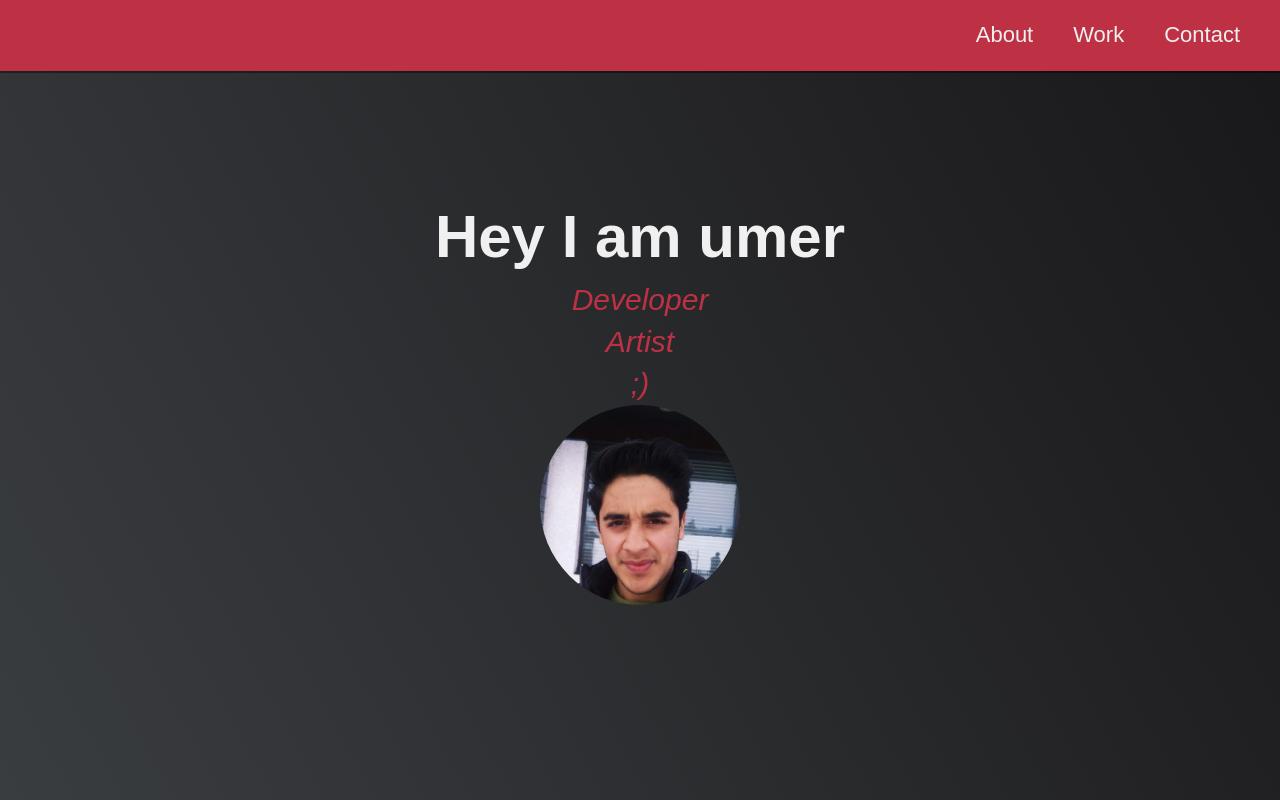
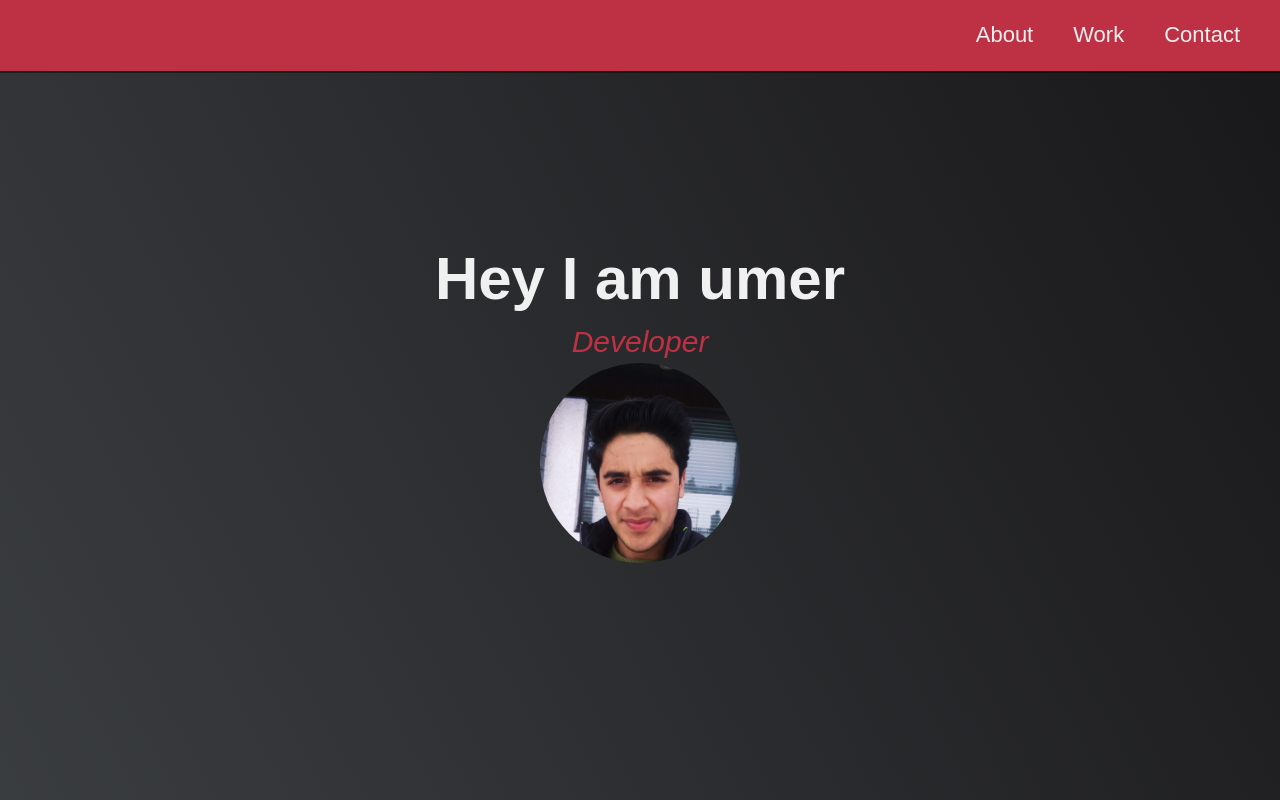
Before and after one commit to Umerhanief/3-new-portfolio, a plain HTML site: page index.html in a window 1280 px wide. Shown: the top 800 px of the page. Drawn offline with Linux system fonts and the light colour scheme.

Commit message:
Update index.html

```diff
--- a/index.html
+++ b/index.html
@@ -22,8 +22,7 @@
 <section id="welcome-section" class="welcome-section">
   <h1>Hey I am umer</h1>
   <p>Developer</p>
-  <p>Artist</p>
-  <p>;)</p>
+
   <div class="circular--portrait"> <img src="umer.jpg"  /> </div>
 </section>
 
```
